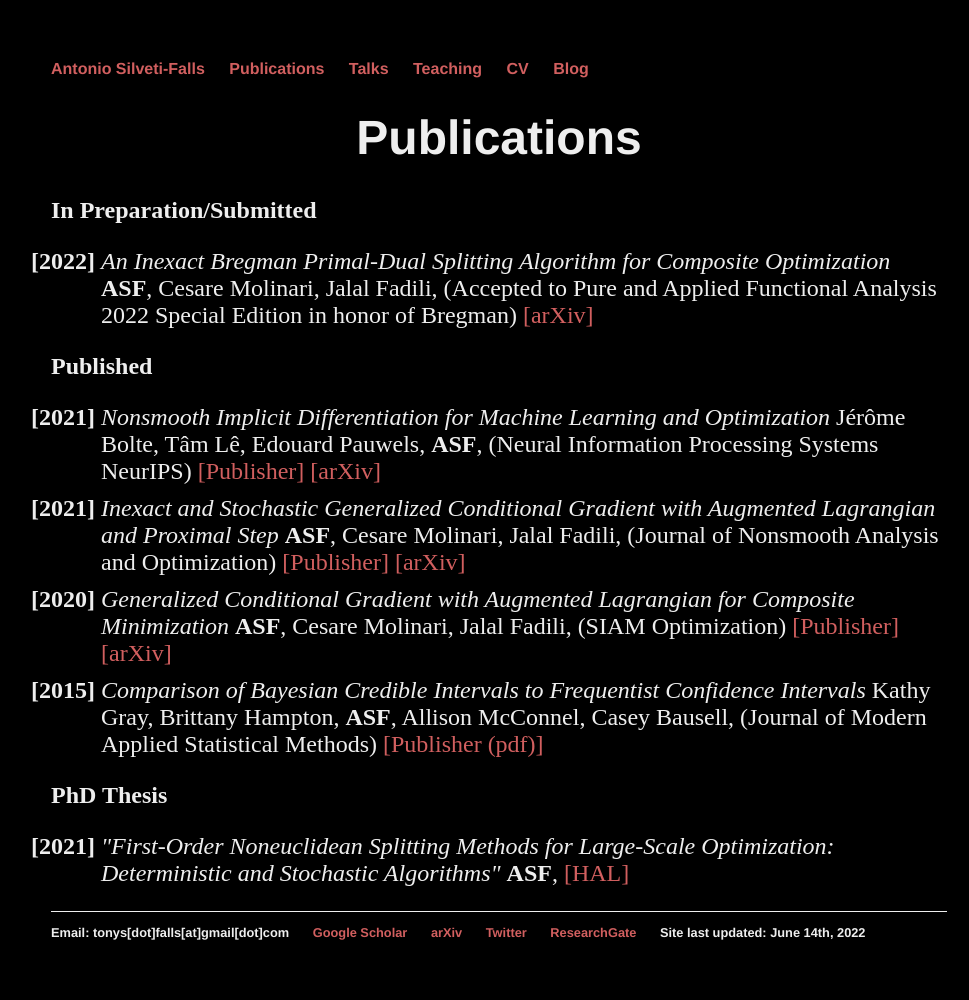
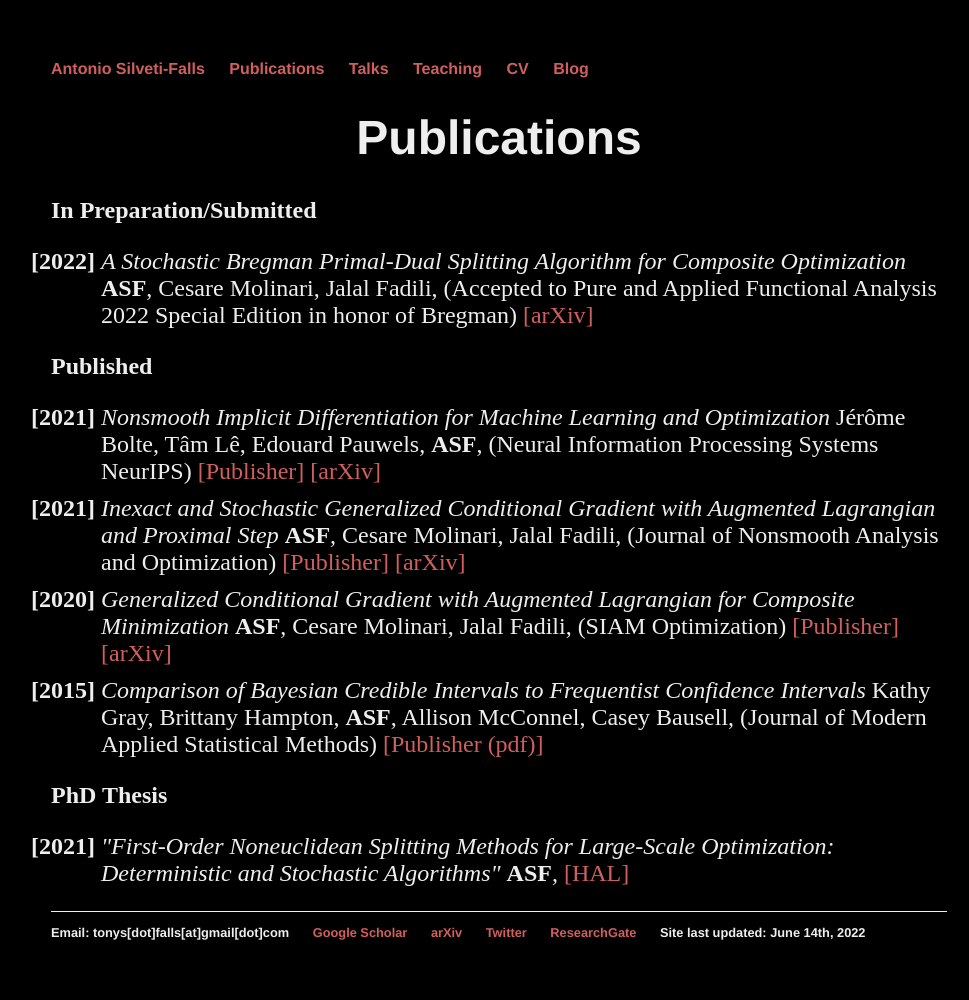
Before and after one commit to tonysf/tonysf.github.io, a Jekyll site: the page built from publications.html, in a window 1280 px wide. Shown: the whole page, without its empty margins (141-1110 px from the left). Built offline with Jekyll 4.4.1, drawn with Linux system fonts in a browser that asks for light colours.

Commit message:
Update publications.html

```diff
--- a/publications.html
+++ b/publications.html
@@ -8,7 +8,7 @@ title: Publications - SILVETI-FALLS
 			<h1><center>Publications</center></h1>
 			<h2>In Preparation/Submitted</h2>
 			<p><ul class="publications">
-				<label><b>[2022]</b></label><li> <i>An Inexact
+				<label><b>[2022]</b></label><li> <i>A Stochastic
 					Bregman Primal-Dual Splitting Algorithm for Composite Optimization</i> <b>ASF</b>, Cesare Molinari, Jalal Fadili,  (Accepted to Pure and Applied Functional Analysis 2022 Special Edition in honor of Bregman) <a href="https://arxiv.org/abs/2112.11928">[arXiv]</a></li>
 			</ul></p>
 			<h2>Published</h2>
```
